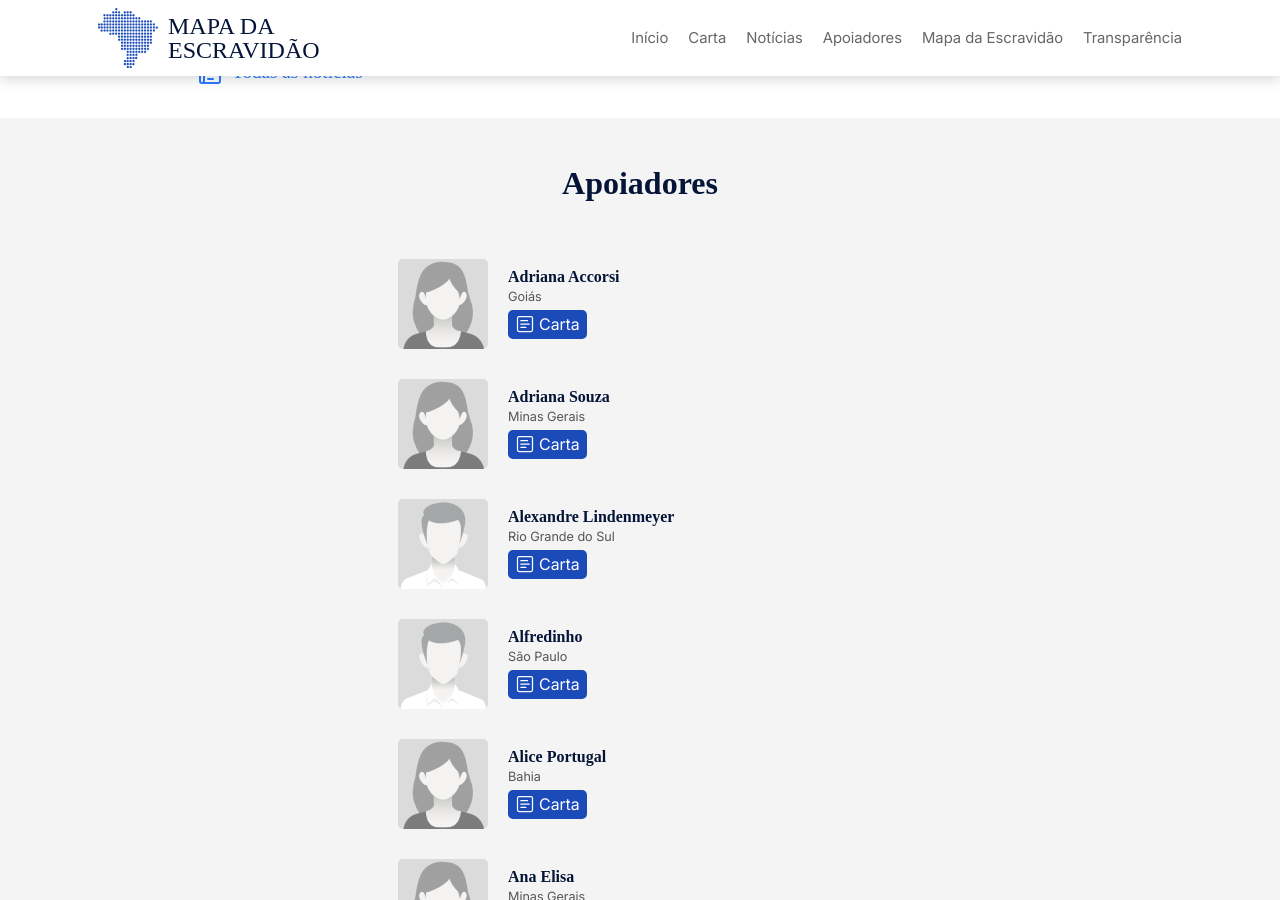
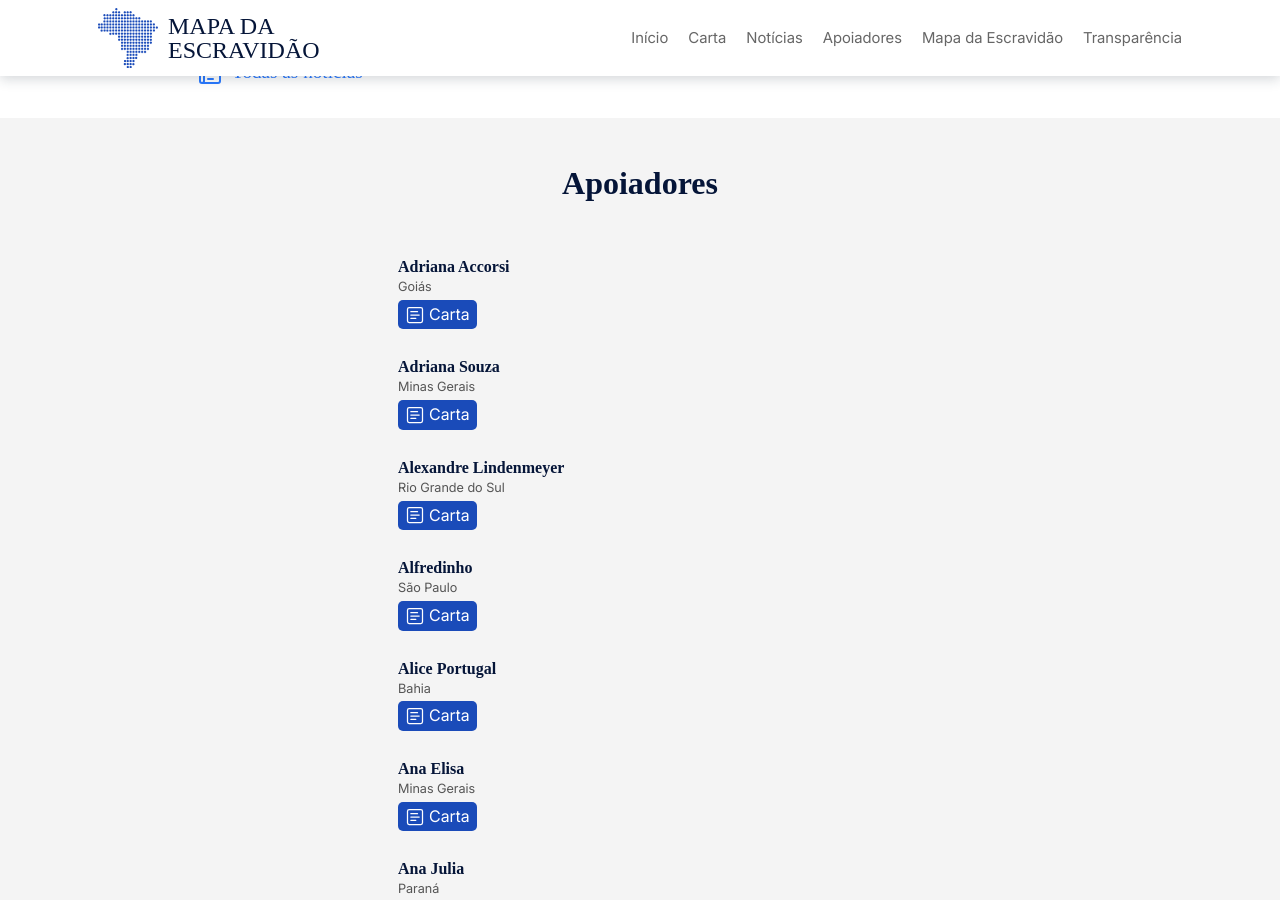
Before and after one commit to Landowski/mapa-escravidao, a Jekyll site: the page built from index.html, in a window 1280 px wide and 900 px high, scrolled down 1042 px. Built offline with Jekyll 4.4.1, drawn with Linux system fonts in a browser that asks for light colours; some web fonts are replaced.

Commit message:
Update apoiadores.html

```diff
--- a/_includes/apoiadores.html
+++ b/_includes/apoiadores.html
@@ -1,7 +1,6 @@
 {% assign apoiadores = site.data.apoiadores | sort_natural: "nome" %}
 {% for a in apoiadores %}
     <div class="card-apoiador">
-        <img src="{{ a.foto }}" width="90" height="90" alt="{{ a.nome }}">
         <div class="card-apoiador-div">
             <span class="nome-apoiador">{{ a.nome }}</span>
             <span class="estado-apoiador">{{ a.estado }}</span>
```
